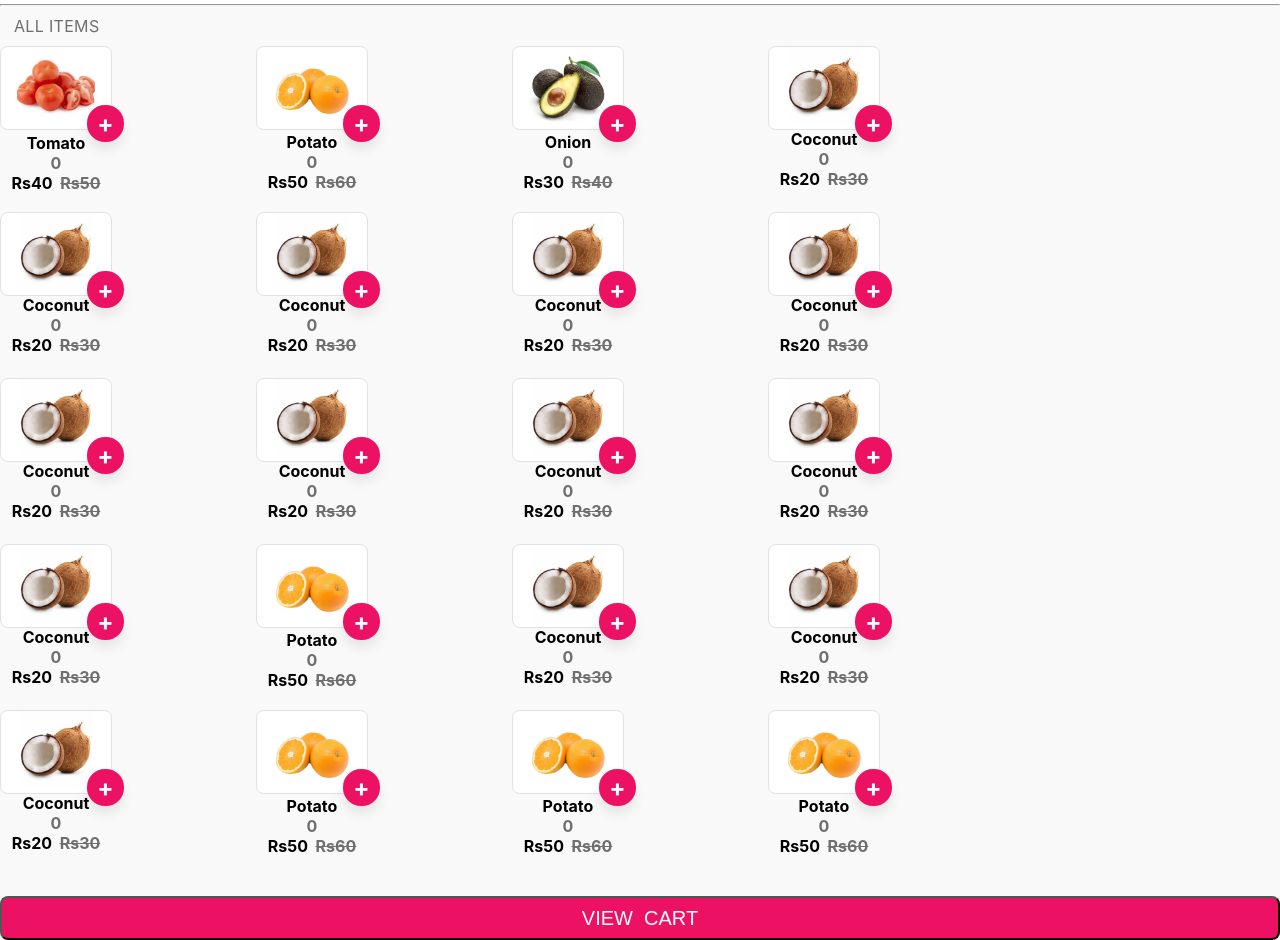
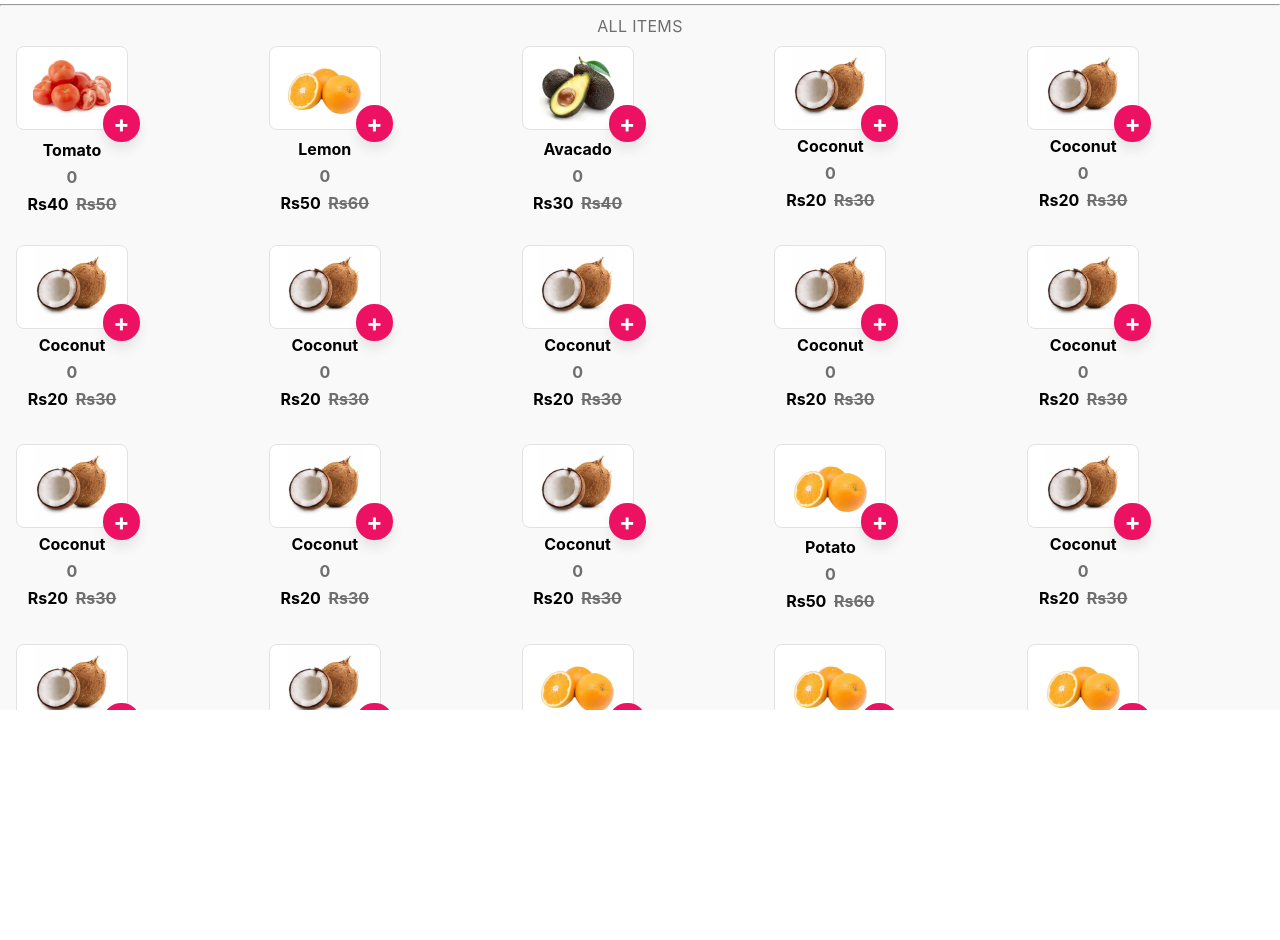
Before and after one commit to shammy-raushan/reducer-store, a React (Create React App) app: page / in a window 1280 px wide. Shown: the part 40-980 px from the top of the page. After the commit the page ends 800 px from the top, so only its background shows below. Built offline with nearby package versions, Linux system fonts and the light colour scheme; no server answers.

Commit message:
Product Container complete

```diff
--- a/src/cartItems.js
+++ b/src/cartItems.js
@@ -14,7 +14,7 @@ const cartItems = [
   },
   {
     id: "2",
-    title: "Potato",
+    title: "Lemon",
     price: "50",
     img: Lemon,
     quantity: 0,
@@ -22,7 +22,7 @@ const cartItems = [
   },
   {
     id: "3",
-    title: "Onion",
+    title: "Avacado",
     price: "30",
     img: Avacado,
     quantity: 0,
@@ -34,7 +34,6 @@ const cartItems = [
     price: "20",
     img: Coconut,
     quantity: 0,
-
     mrp: "30",
   },
   {
@@ -43,7 +42,6 @@ const cartItems = [
     price: "20",
     img: Coconut,
     quantity: 0,
-
     mrp: "30",
   },
   {
@@ -128,7 +126,7 @@ const cartItems = [
   },
   {
     id: "16",
-    title: "Coconut",
+    title: "Coconut16",
     price: "20",
     img: Coconut,
     quantity: 0,
@@ -136,7 +134,7 @@ const cartItems = [
   },
   {
     id: "17",
-    title: "Coconut",
+    title: "Coconut17",
     price: "20",
     img: Coconut,
     quantity: 0,
@@ -144,7 +142,7 @@ const cartItems = [
   },
   {
     id: "18",
-    title: "Potato",
+    title: "Potato18",
     price: "50",
     img: Lemon,
     quantity: 0,
@@ -152,7 +150,7 @@ const cartItems = [
   },
   {
     id: "19",
-    title: "Potato",
+    title: "Potato19",
     price: "50",
     img: Lemon,
     quantity: 0,
@@ -160,7 +158,7 @@ const cartItems = [
   },
   {
     id: "20",
-    title: "Potato",
+    title: "Potato20",
     price: "50",
     img: Lemon,
     quantity: 0,
--- a/src/components/Cart.css
+++ b/src/components/Cart.css
@@ -13,6 +13,7 @@
   line-height: 12px;
   letter-spacing: 0.32px;
   color: #6e6e6e;
+  text-align: center;
 }
 .plusBtn {
   background: #ed1164;
@@ -51,15 +52,31 @@
   color: #ffffff;
 }
 .itemContainer {
-  /* padding-left: 16px; */
-  /* width: fit-content; */
-  /* background: red; */
+  margin-left: 16px;
   display: grid;
-  grid-template-columns: 20% 20% 20% 20%;
-  grid-template-rows: 20% 20% 20% 20%;
-
+  overflow: scroll;
+  grid-template-columns: 50% 50%;
+  grid-template-rows: 12% 12% 12% 12% 12% 12% 12% 12% 12% 12%;
   flex-direction: row;
   margin-bottom: 20px;
+}
+@media screen and (min-width: 460px) {
+  .itemContainer {
+    grid-template-columns: 35% 35% 35%;
+    grid-template-rows: 17% 17% 17% 17% 17% 17% 17%;
+  }
+}
+@media screen and (min-width: 885px) {
+  .itemContainer {
+    grid-template-columns: 25% 25% 25% 25%;
+    grid-template-rows: 25% 25% 25% 25%;
+  }
+}
+@media screen and (min-width: 1250px) {
+  .itemContainer {
+    grid-template-columns: 20% 20% 20% 20% 20%;
+    grid-template-rows: 30% 30% 30% 30%;
+  }
 }
 .imgContainer {
   background: #fff;
@@ -77,21 +94,26 @@
 .btn {
   background: #ed1164;
   color: #fff;
-  width: 100%;
   height: 44px;
   font-size: 20px;
   display: flex;
-  flex-direction: row;
-  justify-content: center;
   align-items: center;
   padding: 12px 16px;
-  gap: 16px;
   border-radius: 8px;
-  flex: none;
-  order: 1;
-  flex-grow: 1;
 }
 .headerClass {
-  margin-top: 0;
+  margin-top: 7px;
   margin-bottom: 0;
 }
+.viewCartBtn {
+  padding: 12px 12px;
+  box-shadow: 0px 0px 10px rgba(0, 0, 0, 0.09);
+  position: sticky;
+  bottom: 0;
+  justify-content: flex-end;
+  z-index: 12;
+  background: #fff;
+  display: flex;
+  justify-content: space-between;
+  align-items: center;
+}
--- a/src/components/Cart/CartContainer.js
+++ b/src/components/Cart/CartContainer.js
@@ -15,7 +15,6 @@ const CartContainer = () => {
   };
   if (quantity < 1) {
     return (
-      <section>
       <header>
         <h3>your don't have any items in cart</h3>
         <h5>your favourite items are just a click away</h5>
@@ -23,21 +22,21 @@ const CartContainer = () => {
           Start Shopping
         </button>
       </header>
-      </section>
     );
   }
 
   return (
-    <section>
+    <>
       <header>
         <p>Total items in Cart = {quantity}</p>
       </header>
-      <div>
+
+      <div className="itemContainer">
         {cartItems.map((item) => (
           <div key={item.id}>
-            <ItemList {...item} />
+            {/* <ItemList {...item} /> */}
 
-            {/* <CartItem {...item} /> */}
+            <CartItem {...item} />
           </div>
         ))}
       </div>
@@ -49,7 +48,7 @@ const CartContainer = () => {
           clear cart
         </button>
       </footer>
-    </section>
+    </>
   );
 };
 
--- a/src/components/Cart/CartItem.js
+++ b/src/components/Cart/CartItem.js
@@ -7,11 +7,12 @@ const CartItem = ({ id, title, price, quantity, img }) => {
   const dispatch = useDispatch();
   return (
     <>
-      <div className="itemContainer">
+      {quantity >= 1 && (
+        <div>
+          {/* <div className="itemContainer"> */}
           <img src={img} />
           {title}
           Rs{price}
-      </div>
           <div
             style={{
               marginBottom: "20px",
@@ -43,7 +44,9 @@ const CartItem = ({ id, title, price, quantity, img }) => {
             >
               remove
             </button>
+          </div>{" "}
         </div>
+      )}
     </>
   );
 };
--- a/src/components/Home/HomePage.js
+++ b/src/components/Home/HomePage.js
@@ -22,21 +22,22 @@ const HomePage = () => {
 
         <div className="itemContainer">
           {cartItems.map((item) => (
-            <ItemList {...item} />
+            <div key={item.id}>
+              <ItemList {...item} />
+            </div>
           ))}
         </div>
-
-        <div>
-          {quantity >= 1 && (
-            <div>
-              {quantity} Items:<span>RS {total.toFixed(2)}</span>
-            </div>
-          )}
-        </div>
-
-        <button className="btn" onClick={goToCart}>
-          VIEW &nbsp;CART
-        </button>
+        {quantity >= 1 && (
+          <div className="viewCartBtn">
+            <h3>
+              RS {total.toFixed(2)} | {quantity}&nbsp;
+              {quantity === 1 ? "item" : "items"}
+            </h3>
+            <button className="btn" onClick={goToCart}>
+              View &nbsp;Cart
+            </button>
+          </div>
+        )}
       </div>
     </>
   );
--- a/src/components/Home/ItemList.js
+++ b/src/components/Home/ItemList.js
@@ -24,17 +24,8 @@ const ItemList = ({ id, title, price, quantity, img, mrp }) => {
       ) : (
         <div></div>
       )}
-      {/* <div className="plusMinusBtn"> */}
       {showText && (
-        <div
-          className="plusMinusBtn"
-          style={
-            {
-              // marginTop: "-3px",
-              // marginLeft: "36px",
-            }
-          }
-        >
+        <div className="plusMinusBtn">
           <h3
             onClick={() => {
               dispatch(decrease({ id }));
@@ -62,30 +53,15 @@ const ItemList = ({ id, title, price, quantity, img, mrp }) => {
           </h3>
         </div>
       )}
-      <div
-        style={
-          {
-            // marginTop: "60px",
-          }
-        }
-      >
-        <h4
-          className="headerClass"
-          style={
-            {
-              // marginTop: "-13px",
-            }
-          }
-        >
-          {title}
-        </h4>
+      <div>
+        <h4 className="headerClass">{title}</h4>
         <h4
           className="headerClass"
           style={{
             color: "#6e6e6e",
           }}
         >
-          {quantity}{" "}
+          {quantity}
         </h4>
         <h4 className="headerClass">
           Rs{price} &nbsp;
```
Lines whose indentation alone changed are shown as unchanged.
